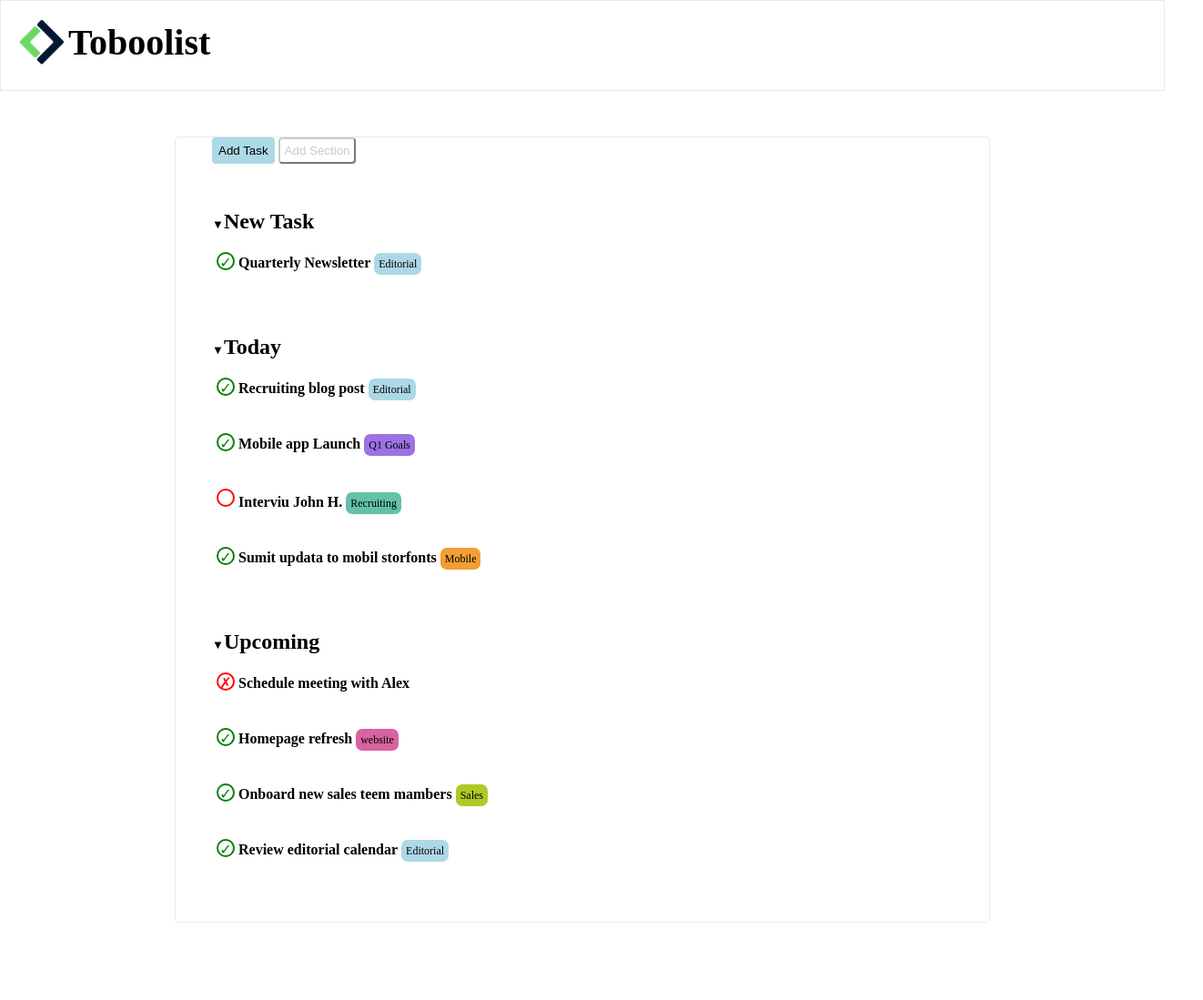
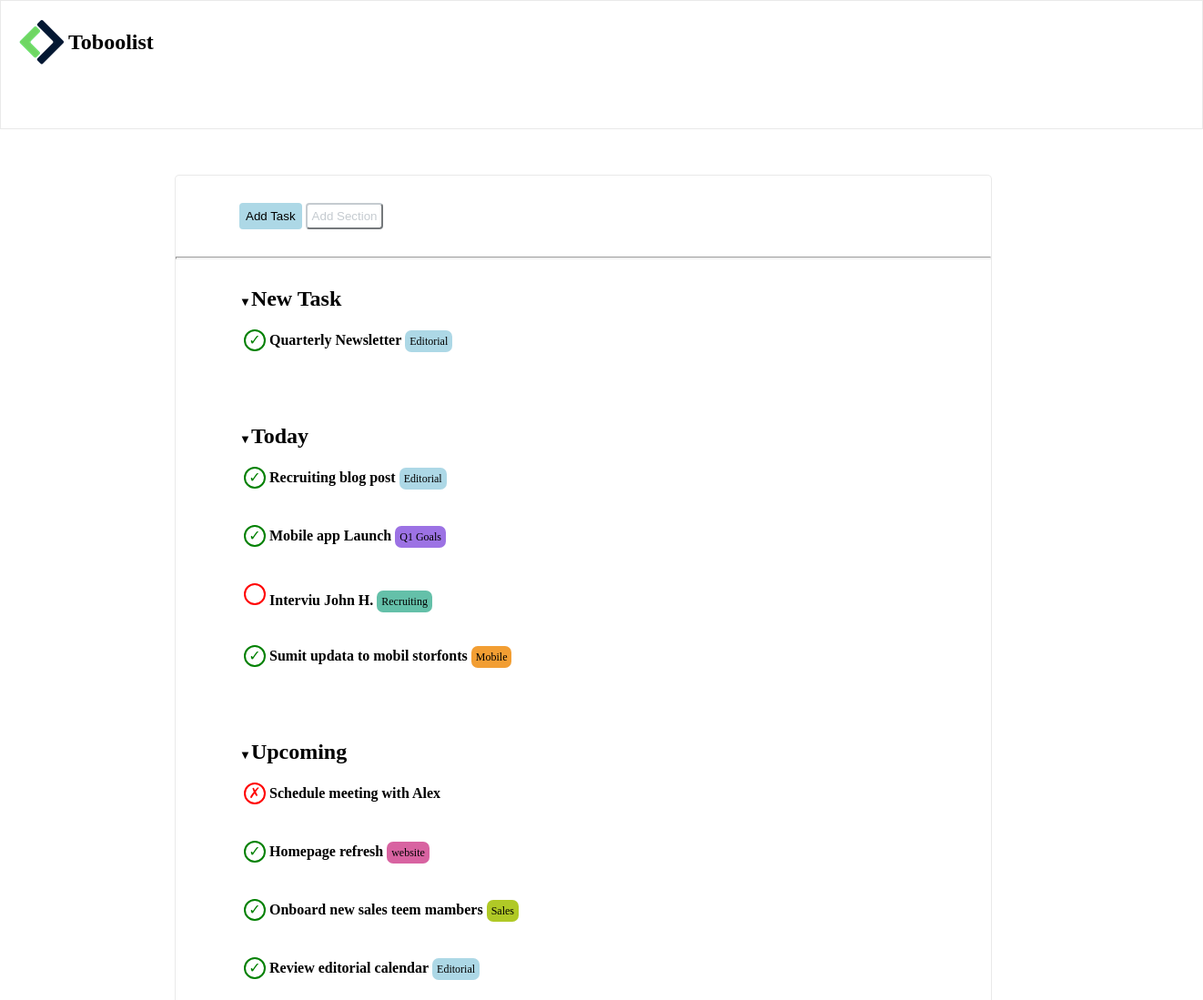
Before and after one commit to andreicismas/html-css-toboolist, a plain HTML site: page index.html in a window 1280 px wide. Shown: the top 1099 px of the page at 91% size, 1322 px wide, since content can reach past the window. Before the commit the page ends 1014 px from the top, so only its background shows below. Drawn offline with Linux system fonts and the light colour scheme.

Commit message:
small changes

```diff
--- a/index.html
+++ b/index.html
@@ -15,9 +15,7 @@
 
             <img class="img" src="img/Logo.png" alt="logo toboolist">
 
-            <span class="toboolist">
-            <strong>Toboolist</strong>
-            </span>
+            <h1 class="toboolist"> Toboolist</h1>
 
         </section>
         <!-- finish toboolist -->
@@ -32,9 +30,12 @@
             <li>
                 <button class="but" type="button">Add Task</button>
                 <button class="butb" type="button"><span class="text-color"> Add Section </span></button>
+
             </li>
 
         </ul>
+
+        <hr>
 
         <ul class="button" >
 
--- a/style.css
+++ b/style.css
@@ -1,7 +1,7 @@
 *{
     margin: 0;
     padding: 0;
-    box-sizing: border-box;
+    box-sizing: 0;
 }
 /* top main  */
 .top-logo{
@@ -19,11 +19,18 @@
 
 }
 .toboolist{
-    font-size: 40px;
+
+    display: inline;
     vertical-align: middle;
 
 }
 /* section mane */
+
+hr{
+    height: 1px;
+    background-color:  rgba(240, 240, 240, 0.836);
+}
+
 .content{
 
     background-color: white;
@@ -37,7 +44,7 @@
 
 .button{
     list-style-type: none;
-    padding-bottom: 50px;
+    padding: 30px;
     margin-left: 40px;
 
 }
```
